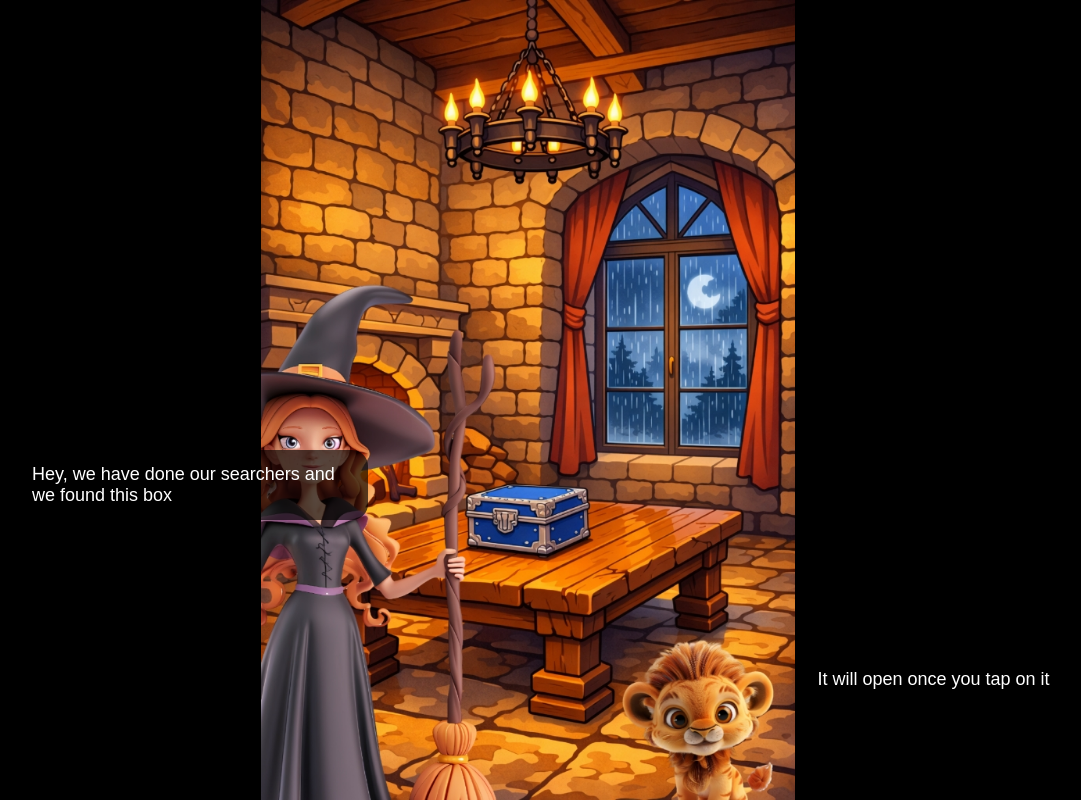
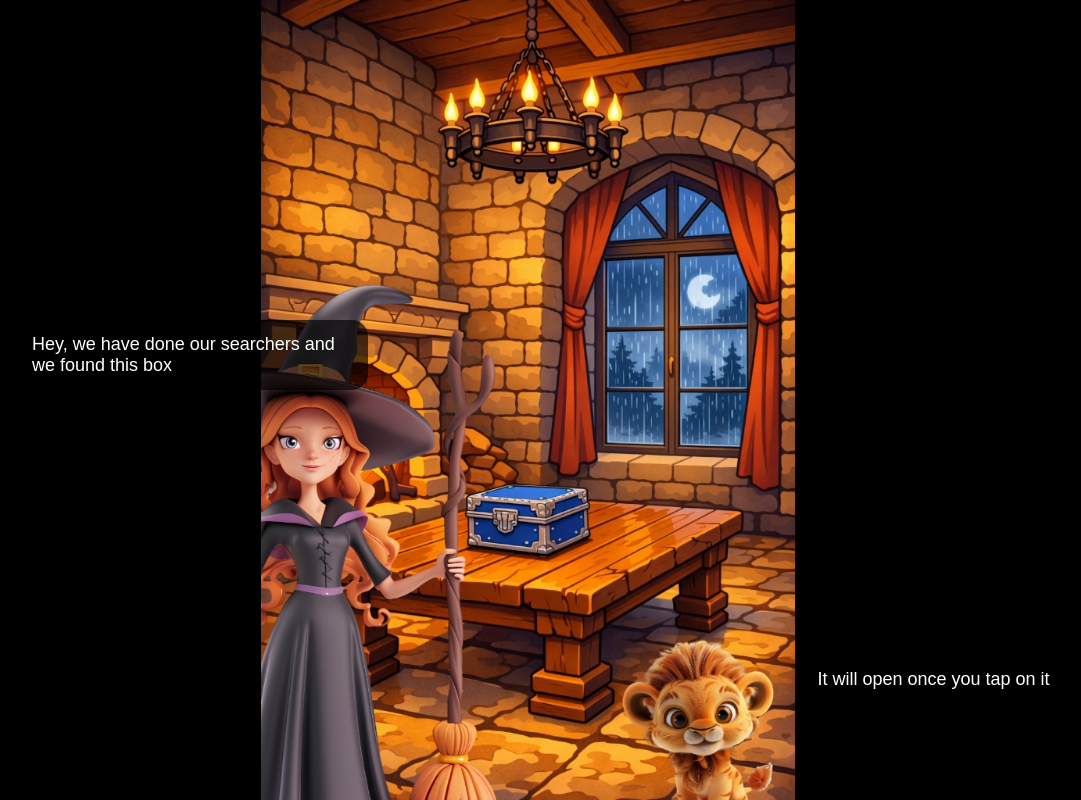
Before and after one commit to BREGASOV1/Card, a plain HTML site: page index.html in a window 1280 px wide. Shown: the whole page, without its empty margins (112-1193 px from the left). Drawn offline with Linux system fonts and the light colour scheme.

Commit message:
Update index.html

```diff
--- a/index.html
+++ b/index.html
@@ -40,7 +40,7 @@ html, body {
 /* 🧙‍♀️ فقاعة الساحرة */
 .witch-text {
     position: absolute;
-   bottom: 35%;
+    top: 40%;
     left: 10%;
     max-width: 320px;
     background: rgba(0,0,0,0.65);
```
